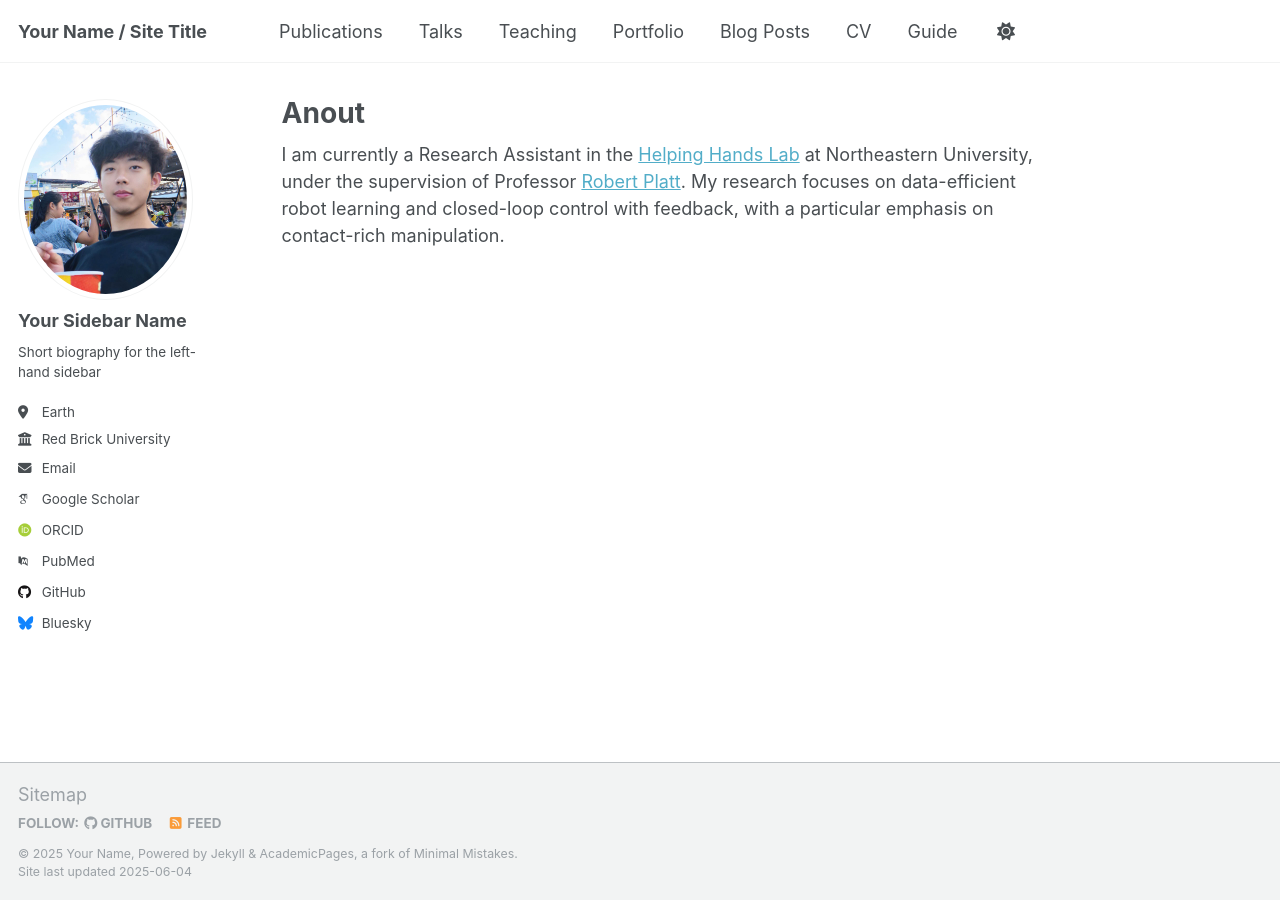
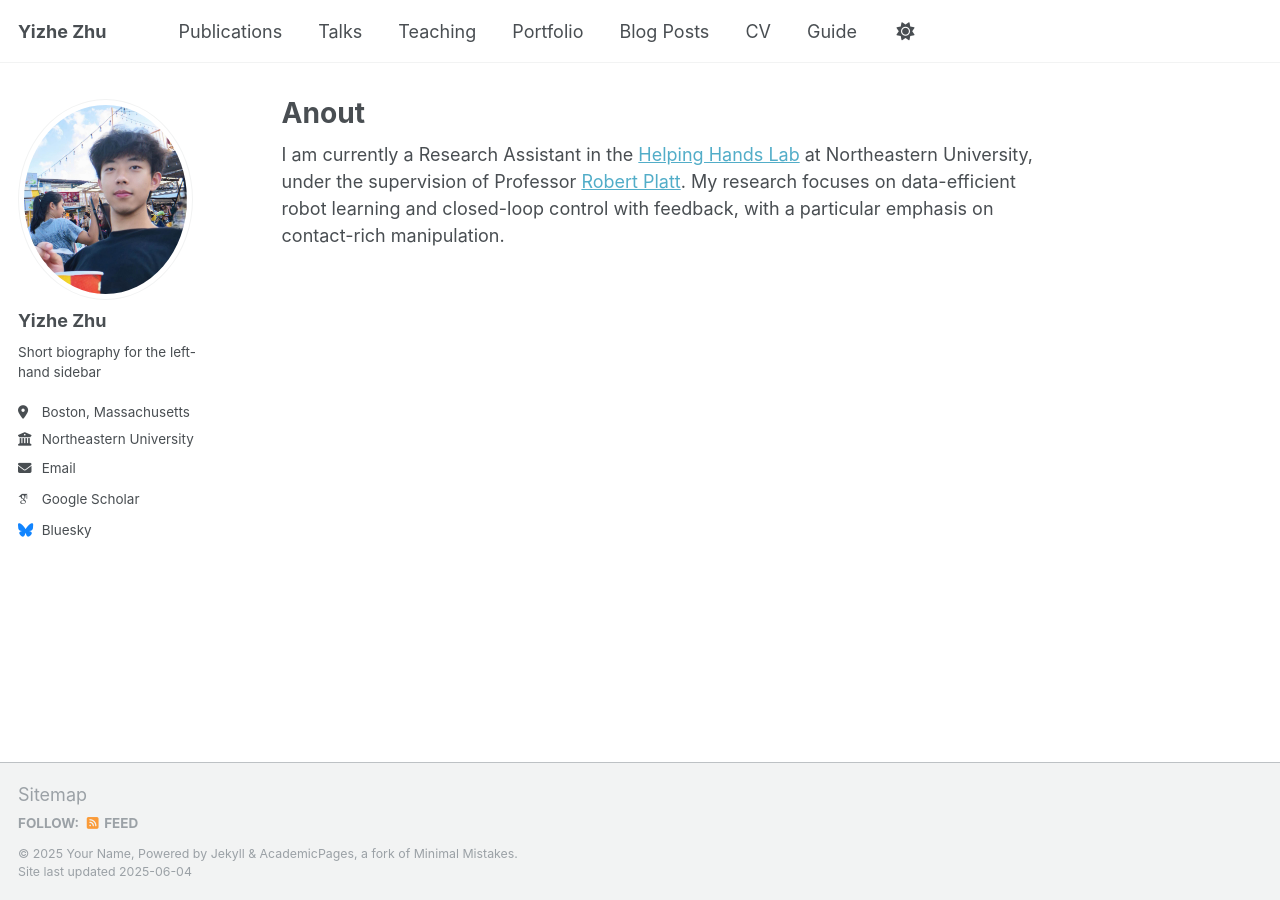
Before and after one commit to evenjohnyz/evenjohnyz.github.io, a Jekyll site: the page built from _pages/about.md, in a window 1280 px wide. Built offline with Jekyll 4.4.1, drawn with Linux system fonts in a browser that asks for light colours; some web fonts are replaced.

Commit message:
Update _config.yml

```diff
--- a/_config.yml
+++ b/_config.yml
@@ -9,11 +9,11 @@
 # Basic Site Settings
 locale                   : "en-US"
 site_theme               : "default"
-title                    : "Your Name / Site Title"
+title                    : "Yizhe Zhu"
 title_separator          : "-"
 name                     : &name "Your Name"
 description              : &description "personal description"
-url                      : https://academicpages.github.io # the base hostname & protocol for your site e.g. "https://[your GitHub username].github.io" or if you already have some other page hosted on Github then use "https://[your GitHub username].github.io/[Your Repo Name]"
+url                      : https://yizhezhu0925.github.io/yizhezhu0925/ # the base hostname & protocol for your site e.g. "https://[your GitHub username].github.io" or if you already have some other page hosted on Github then use "https://[your GitHub username].github.io/[Your Repo Name]"
 baseurl                  : "" # the subpath of your site, e.g. "/blog"
 repository               : "academicpages/academicpages.github.io"
 
@@ -23,32 +23,18 @@
 author:
   # Biographic information
   avatar           : "profile.png"
-  name             : "Your Sidebar Name"
+  name             : "Yizhe Zhu"
   pronouns         : # example: "she/her"
   bio              : "Short biography for the left-hand sidebar"
-  location         : "Earth"
-  employer         : "Red Brick University"
+  location         : "Boston, Massachusetts"
+  employer         : "Northeastern University"
   uri              : # URL
-  email            : "none@example.org"
+  email            : "zhu.yizhe@northeastern.edu"
 
   # Academic websites
   academia         : # URL
   arxiv            : # URL - Update with the correct link to your profile
-  googlescholar    : "https://scholar.google.com/citations?user=PS_CX0AAAAAJ"
-  impactstory      : # URL
-  orcid            : "http://orcid.org/yourorcidurl"
-  semantic         : # URL
-  pubmed           : "https://www.ncbi.nlm.nih.gov/pubmed/?term=john+snow"
-  researchgate     : # URL
-  scopus           : # URL
-
-  # Repositories and software development
-  bitbucket        : # Username - Update with your username on the site
-  codepen          : # Username
-  dribbble         : # Username
-  github           : "academicpages"
-  kaggle           : # Username
-  stackoverflow    : # User number or user number and name (i.e., use "1" or "1/jeff-atwood")
+  googlescholar    : "https://scholar.google.com/citations?user=MhSyhtwAAAAJ&hl"
 
   # Social media
   bluesky          : "bsky.app" # Replace this with you Bluesky username
```
